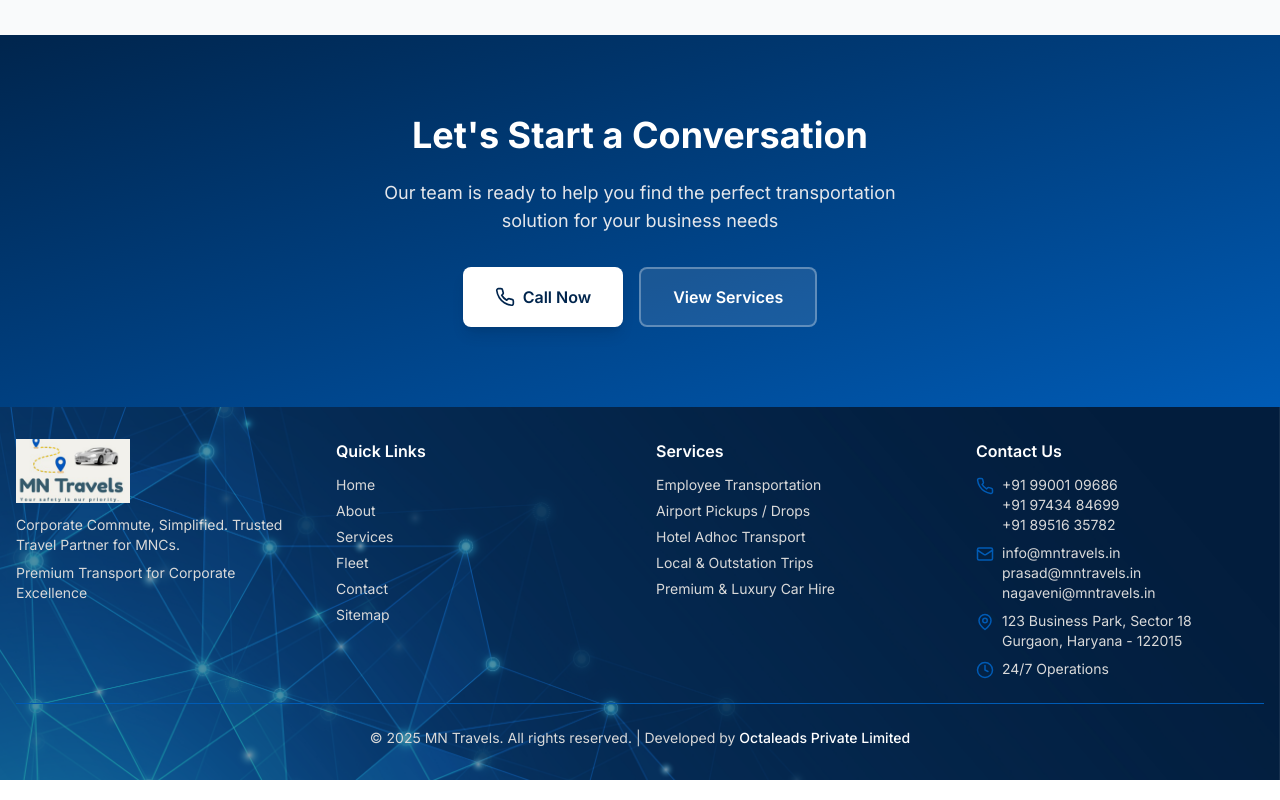
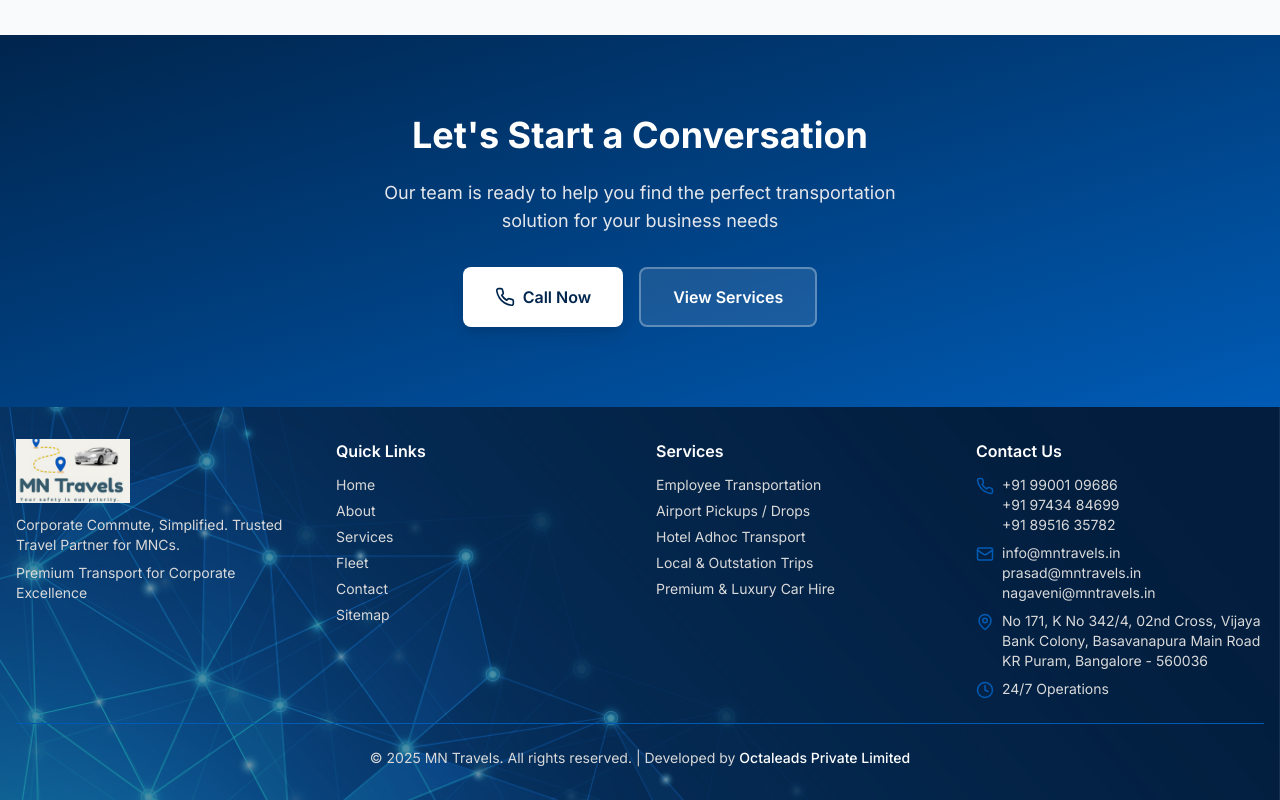
Before and after one commit to octaleadsprivatelimited-cloud/MN-Travels, a React (Vite) app in the folder frontend/: page /contact in a window 1280 px wide. Shown: the part 1451-2251 px from the top of the page. Built offline with nearby package versions, Linux system fonts and the light colour scheme; no server answers.

Commit message:
Update company address to Bangalore location (KR Puram)

```diff
--- a/frontend/index.html
+++ b/frontend/index.html
@@ -24,9 +24,9 @@
     <meta name="revisit-after" content="7 days" />
     <meta name="rating" content="general" />
     <meta name="geo.region" content="IN" />
-    <meta name="geo.placename" content="India" />
-    <meta name="geo.position" content="28.4089;77.0378" />
-    <meta name="ICBM" content="28.4089, 77.0378" />
+    <meta name="geo.placename" content="Bangalore, Karnataka, India" />
+    <meta name="geo.position" content="13.0067;77.6942" />
+    <meta name="ICBM" content="13.0067, 77.6942" />
 
     <!-- Canonical URL -->
     <link rel="canonical" href="https://mntravels.in" />
@@ -71,10 +71,10 @@
       "description": "Premium corporate transportation services including employee transport, airport transfers, hotel adhoc transport, and corporate travel solutions.",
       "address": {
         "@type": "PostalAddress",
-        "streetAddress": "123 Business Park, Sector 18",
-        "addressLocality": "Gurgaon",
-        "addressRegion": "Haryana",
-        "postalCode": "122015",
+        "streetAddress": "No 171, K No 342/4, 02nd Cross, Vijaya Bank Colony, Basavanapura Main Road",
+        "addressLocality": "KR Puram, Bangalore",
+        "addressRegion": "Karnataka",
+        "postalCode": "560036",
         "addressCountry": "IN"
       },
       "contactPoint": {
@@ -106,16 +106,16 @@
       "telephone": "+91-99001-09686",
       "address": {
         "@type": "PostalAddress",
-        "streetAddress": "123 Business Park, Sector 18",
-        "addressLocality": "Gurgaon",
-        "addressRegion": "Haryana",
-        "postalCode": "122015",
+        "streetAddress": "No 171, K No 342/4, 02nd Cross, Vijaya Bank Colony, Basavanapura Main Road",
+        "addressLocality": "KR Puram, Bangalore",
+        "addressRegion": "Karnataka",
+        "postalCode": "560036",
         "addressCountry": "IN"
       },
       "geo": {
         "@type": "GeoCoordinates",
-        "latitude": 28.4089,
-        "longitude": 77.0378
+        "latitude": 13.0067,
+        "longitude": 77.6942
       },
       "openingHoursSpecification": {
         "@type": "OpeningHoursSpecification",
--- a/frontend/src/components/Footer.jsx
+++ b/frontend/src/components/Footer.jsx
@@ -130,7 +130,7 @@
               </li>
               <li className="flex items-start space-x-2">
                 <MapPin size={18} className="mt-0.5 text-white md:text-royal-blue flex-shrink-0" />
-                <span>123 Business Park, Sector 18<br />Gurgaon, Haryana - 122015</span>
+                <span>No 171, K No 342/4, 02nd Cross, Vijaya Bank Colony, Basavanapura Main Road<br />KR Puram, Bangalore - 560036</span>
               </li>
               <li className="flex items-start space-x-2">
                 <Clock size={18} className="mt-0.5 text-white md:text-royal-blue flex-shrink-0" />
--- a/frontend/src/pages/Contact.jsx
+++ b/frontend/src/pages/Contact.jsx
@@ -97,7 +97,7 @@
     {
       icon: MapPin,
       title: 'Address',
-      details: ['MN Travels Corporate Office', '123 Business Park, Sector 18', 'Gurgaon, Haryana - 122015'],
+      details: ['MN Travels Corporate Office', 'No 171, K No 342/4, 02nd Cross, Vijaya Bank Colony, Basavanapura Main Road', 'KR Puram, Bangalore - 560036'],
       color: 'from-green-500 to-emerald-500',
       action: null,
     },
@@ -196,10 +196,10 @@
               ],
               "address": {
                 "@type": "PostalAddress",
-                "streetAddress": "123 Business Park, Sector 18",
-                "addressLocality": "Gurgaon",
-                "addressRegion": "Haryana",
-                "postalCode": "122015",
+                "streetAddress": "No 171, K No 342/4, 02nd Cross, Vijaya Bank Colony, Basavanapura Main Road",
+                "addressLocality": "KR Puram, Bangalore",
+                "addressRegion": "Karnataka",
+                "postalCode": "560036",
                 "addressCountry": "IN"
               }
             }
```
